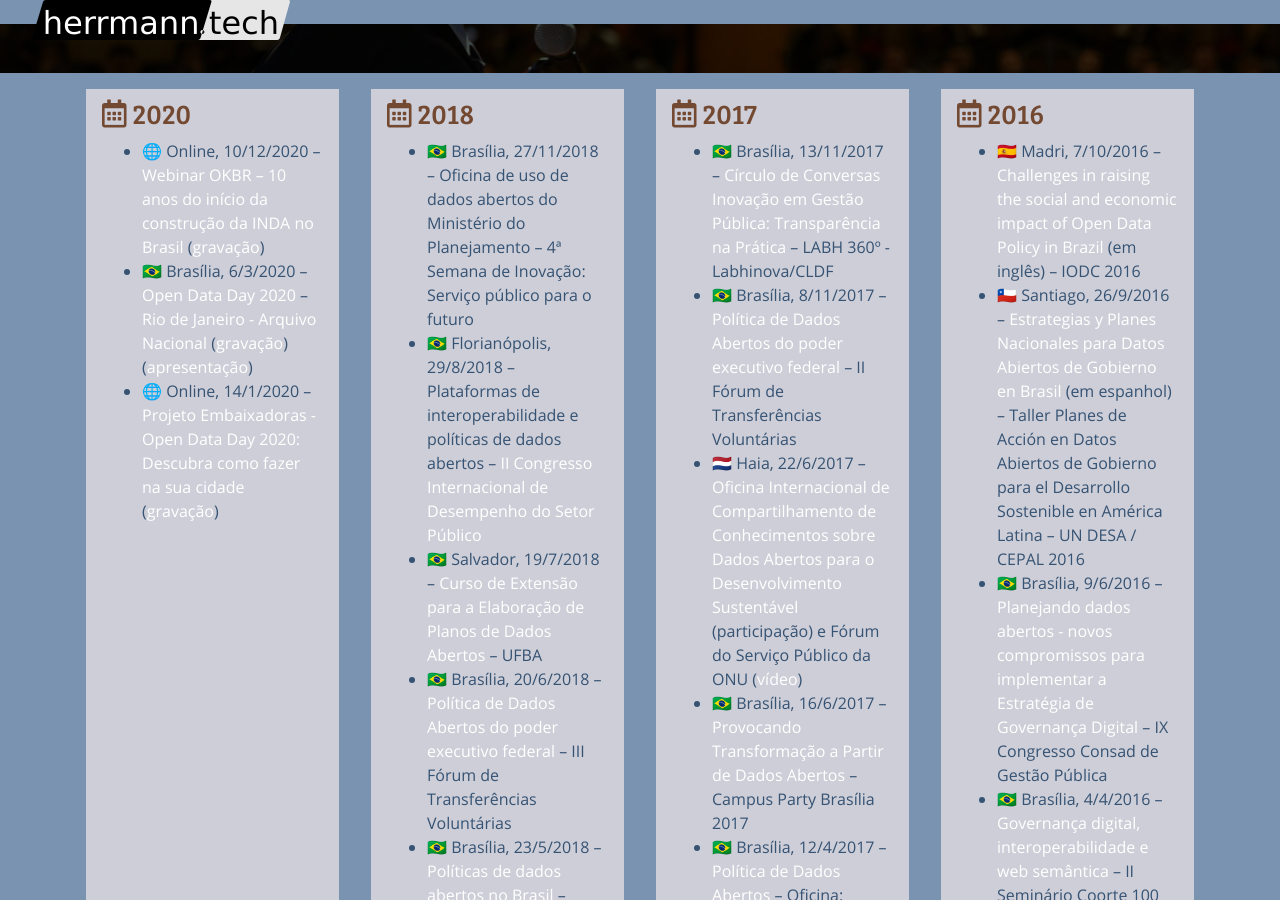
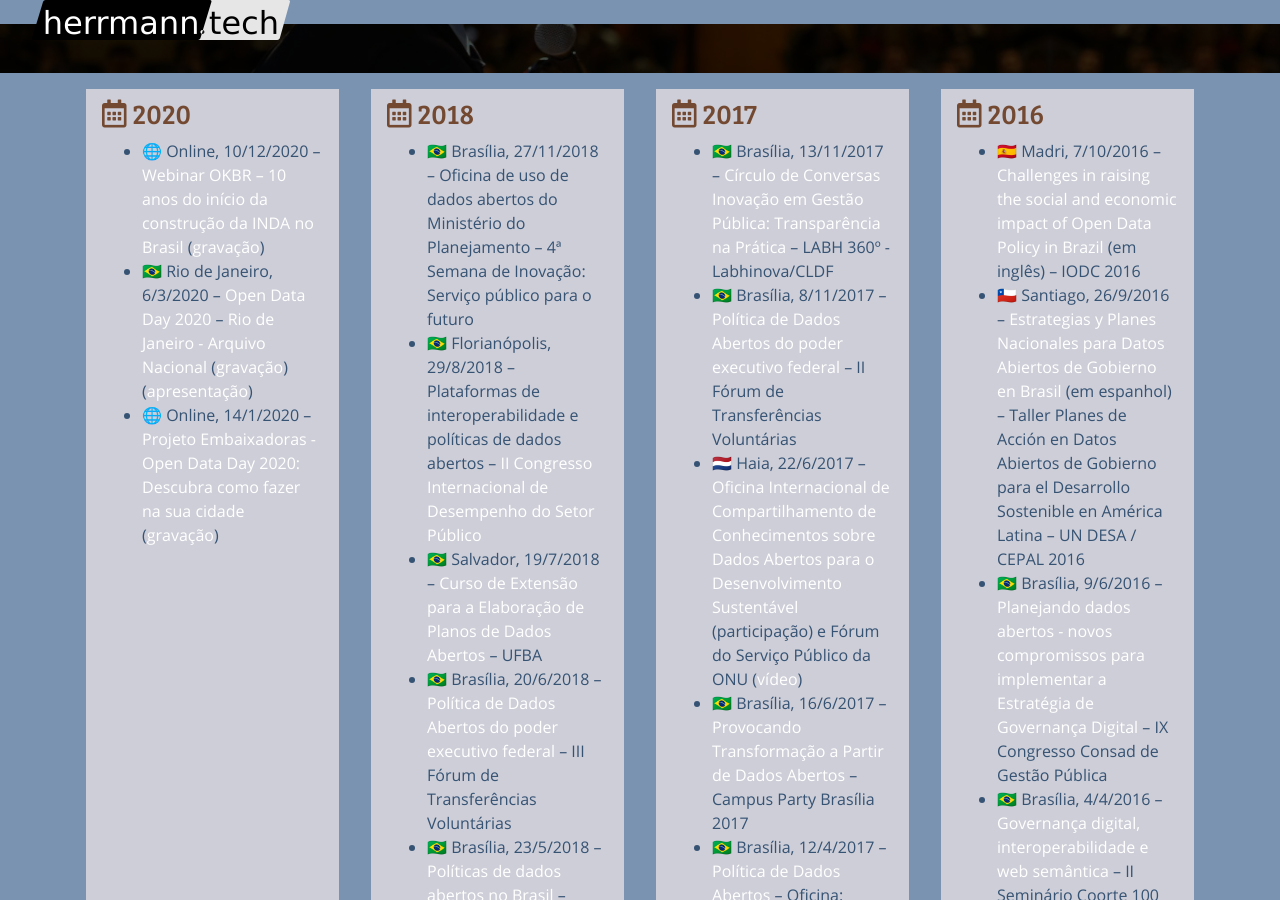
Before and after one commit to augusto-herrmann/augusto-herrmann.github.io, a Jekyll site: the page built from pt/index.md, in a window 1280 px wide and 900 px high, scrolled down 2198 px. Built offline with Jekyll 4.4.1, drawn with Linux system fonts in a browser that asks for light colours; nearby versions of some CDN libraries.

Commit message:
fix location

```diff
--- a/pt/index.md
+++ b/pt/index.md
@@ -97,7 +97,7 @@ Para mais postagens, por favor veja [o blog](blog).
 ### *﻿*{: .far .fa-calendar-alt} 2020
 
 * 🌐 Online, 10/12/2020 -- [Webinar OKBR – 10 anos do início da construção da INDA no Brasil](https://www.ok.org.br/noticia/webinar-celebra-10-anos-da-infraestrutura-nacional-de-dados-abertos-no-brasil/) ([gravação](https://www.youtube.com/watch?v=1rCsoU7XSdM))
-* 🇧🇷 Brasília, 6/3/2020 -- [Open Data Day 2020](https://opendataday.org) -- [Rio de Janeiro - Arquivo Nacional](http://arquivonacional.gov.br/br/ultimas-noticias/2043-6-de-marco-open-data-day-no-arquivo-nacional) ([gravação](https://www.youtube.com/watch?v=-1mR2gz_4Hg)) ([apresentação](https://pt.slideshare.net/AugustoHerrmannBatis/open-data-day-2020-arquivo-nacional-rio-de-janeiro))
+* 🇧🇷 Rio de Janeiro, 6/3/2020 -- [Open Data Day 2020](https://opendataday.org) -- [Rio de Janeiro - Arquivo Nacional](http://arquivonacional.gov.br/br/ultimas-noticias/2043-6-de-marco-open-data-day-no-arquivo-nacional) ([gravação](https://www.youtube.com/watch?v=-1mR2gz_4Hg)) ([apresentação](https://pt.slideshare.net/AugustoHerrmannBatis/open-data-day-2020-arquivo-nacional-rio-de-janeiro))
 * 🌐 Online, 14/1/2020 -- [Projeto Embaixadoras - Open Data Day 2020: Descubra como fazer na sua cidade](https://embaixadoras.ok.org.br/civic%20tech/open%20data%20day%202020/2020/01/21/live-open-data-day-2020/) ([gravação](https://www.youtube.com/watch?v=MGceIuNm2xY))
 
 </div>
```
Also changed, not shown: en/index.md (+1 -1 lines).
